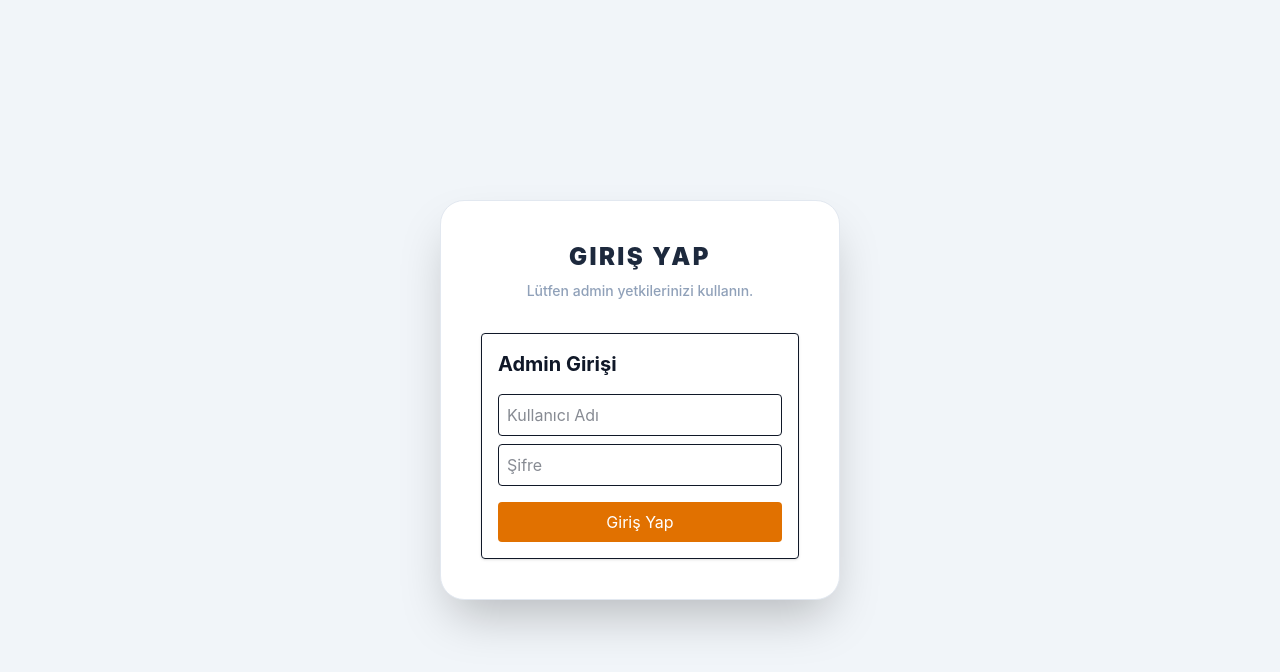
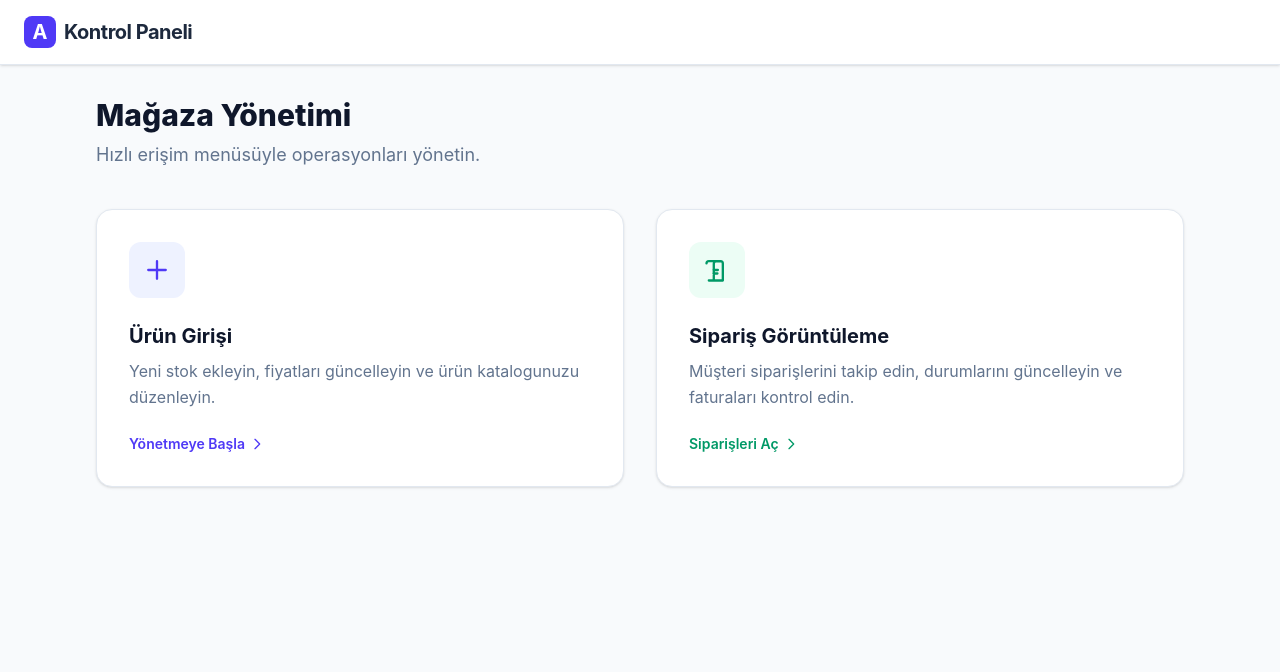
Before and after one commit to galip16/gezgin_firca, a Next.js app: page /admin in a window 1280 px wide. Shown: the top 672 px of the page. Built offline with nearby package versions, Linux system fonts and the light colour scheme.

Commit message:
updated telegram message

```diff
--- a/app/admin/page.tsx
+++ b/app/admin/page.tsx
@@ -1,29 +1,12 @@
 "use client"
 
-import { useState, useEffect } from "react"
-import LoginForm from "@/components/LoginForm"
 import Link from "next/link"
 
 export default function AdminDashboard() {
-    const [loggedIn, setLoggedIn] = useState(false)
 
-    // Sayfa yüklendiğinde giriş durumunu kontrol et
-    useEffect(() => {
-        const auth = localStorage.getItem("isAdmin")
-        if (auth === "true") setLoggedIn(true)
-    }, [])
 
-    const handleLogin = () => {
-        setLoggedIn(true)
-        localStorage.setItem("isAdmin", "true")
-    }
 
-    const handleLogout = () => {
-        setLoggedIn(false)
-        localStorage.removeItem("isAdmin")
-    }
-
-    return loggedIn ? (
+    return (
         <div className="min-h-screen bg-slate-50 font-sans antialiased text-slate-900">
             {/* Üst Bar */}
             <nav className="bg-white border-b border-slate-200 px-6 py-4 flex justify-between items-center sticky top-0 z-10 shadow-sm">
@@ -33,12 +16,7 @@ export default function AdminDashboard() {
                     </div>
                     <h1 className="text-xl font-bold tracking-tight text-slate-800">Kontrol Paneli</h1>
                 </div>
-                <button
-                    onClick={handleLogout}
-                    className="px-4 py-2 text-sm font-semibold text-red-600 hover:bg-red-50 rounded-lg transition-colors border border-transparent hover:border-red-100"
-                >
-                    Güvenli Çıkış
-                </button>
+
             </nav>
 
             <main className="max-w-6xl mx-auto p-8">
@@ -89,15 +67,5 @@ export default function AdminDashboard() {
                 </div>
             </main>
         </div>
-    ) : (
-        <div className="min-h-screen bg-slate-100 flex items-center justify-center p-4">
-            <div className="w-full max-w-100 bg-white rounded-3xl shadow-2xl p-10 border border-slate-200">
-                <div className="text-center mb-8">
-                    <h2 className="text-2xl font-black text-slate-800 uppercase tracking-widest">Giriş Yap</h2>
-                    <p className="text-slate-400 text-sm mt-2 font-medium">Lütfen admin yetkilerinizi kullanın.</p>
-                </div>
-                <LoginForm onLogin={handleLogin} />
-            </div>
-        </div>
     )
 }
--- a/app/api/orders/route.ts
+++ b/app/api/orders/route.ts
@@ -2,6 +2,7 @@ import { NextResponse } from "next/server"
 import { supabaseServer } from "@/lib/supabase/server"
 import { ProductInCart } from "@/lib/types"
 import { sendTelegramMessage } from "@/lib/telegram"
+import { rateLimit } from "@/lib/rate-limit"
 
 type CreateOrderBody = {
   items: ProductInCart[]
@@ -14,7 +15,18 @@ type CreateOrderBody = {
 }
 
 export async function POST(req: Request) {
+
   try {
+const ordersUrl = "https://gezgin-firca.vercel.app/admin/orders";
+    const ip = req.headers.get("x-forwarded-for") || "unknown"
+
+    if (!rateLimit(ip)) {
+      return NextResponse.json(
+        { error: "Çok fazla istek gönderildi" },
+        { status: 429 }
+      )
+    }
+
     const body: CreateOrderBody = await req.json()
     const { items, customer_name, customer_phone, customer_address, company_name, note, total } = body
 
@@ -72,6 +84,7 @@ Telefon: ${customer_phone}
 
 Toplam: ${total} ₺
 Sipariş No: ${order.id}
+Siparise git: ${ordersUrl}/${order.id}
 `)
 
     return NextResponse.json({ success: true, orderId: order.id })
--- a/components/LoginForm.tsx
+++ /dev/null
@@ -1,54 +0,0 @@
-"use client"
-
-import { useState } from "react"
-
-type Props = {
-  onLogin: () => void
-}
-
-export default function LoginForm({ onLogin }: Props) {
-  const [username, setUsername] = useState("")
-  const [password, setPassword] = useState("")
-  const [error, setError] = useState("")
-
-  const handleSubmit = async (e: React.FormEvent) => {
-    e.preventDefault()
-    const res = await fetch("/api/admin/login", {
-      method: "POST",
-      headers: { "Content-Type": "application/json" },
-      body: JSON.stringify({ username, password }),
-    })
-
-    const data = await res.json()
-
-    if (res.ok) {
-      onLogin()
-    } else {
-      setError(data.error)
-    }
-  }
-
-  return (
-    <form onSubmit={handleSubmit} className="max-w-sm mx-auto p-4 border rounded shadow">
-      <h2 className="text-xl font-bold mb-4">Admin Girişi</h2>
-      {error && <p className="text-red-500 mb-2">{error}</p>}
-      <input
-        type="text"
-        placeholder="Kullanıcı Adı"
-        value={username}
-        onChange={(e) => setUsername(e.target.value)}
-        className="w-full mb-2 p-2 border rounded"
-      />
-      <input
-        type="password"
-        placeholder="Şifre"
-        value={password}
-        onChange={(e) => setPassword(e.target.value)}
-        className="w-full mb-4 p-2 border rounded"
-      />
-      <button type="submit" className="w-full bg-amber-600 text-white py-2 rounded hover:bg-amber-700">
-        Giriş Yap
-      </button>
-    </form>
-  )
-}
--- /dev/null
+++ b/lib/rate-limit.ts
@@ -0,0 +1,24 @@
+const ipRequests = new Map<string, { count: number; time: number }>()
+
+export function rateLimit(ip: string, limit = 10, windowMs = 60000) {
+
+  const now = Date.now()
+  const entry = ipRequests.get(ip)
+
+  if (!entry) {
+    ipRequests.set(ip, { count: 1, time: now })
+    return true
+  }
+
+  if (now - entry.time > windowMs) {
+    ipRequests.set(ip, { count: 1, time: now })
+    return true
+  }
+
+  if (entry.count >= limit) {
+    return false
+  }
+
+  entry.count++
+  return true
+}
--- /dev/null
+++ b/middleware.ts
@@ -0,0 +1,42 @@
+import { NextResponse } from "next/server"
+import type { NextRequest } from "next/server"
+
+export function middleware(req: NextRequest) {
+
+  const { pathname } = req.nextUrl
+
+  if (pathname.startsWith("/admin") || pathname.startsWith("/api/admin")) {
+
+    const auth = req.headers.get("authorization")
+
+    if (!auth) {
+      return new NextResponse("Authentication required", {
+        status: 401,
+        headers: {
+          "WWW-Authenticate": "Basic realm=\"Admin\"",
+        },
+      })
+    }
+
+    const base64Credentials = auth.split(" ")[1]
+    const credentials = atob(base64Credentials)
+
+    const [username, password] = credentials.split(":")
+
+    if (
+      username !== process.env.ADMIN_USERNAME ||
+      password !== process.env.ADMIN_PASSWORD
+    ) {
+      return new NextResponse("Access denied", { status: 401 })
+    }
+  }
+
+  return NextResponse.next()
+}
+
+export const config = {
+  matcher: [
+    "/admin/:path*",
+    "/api/admin/:path*"
+  ],
+}
```
